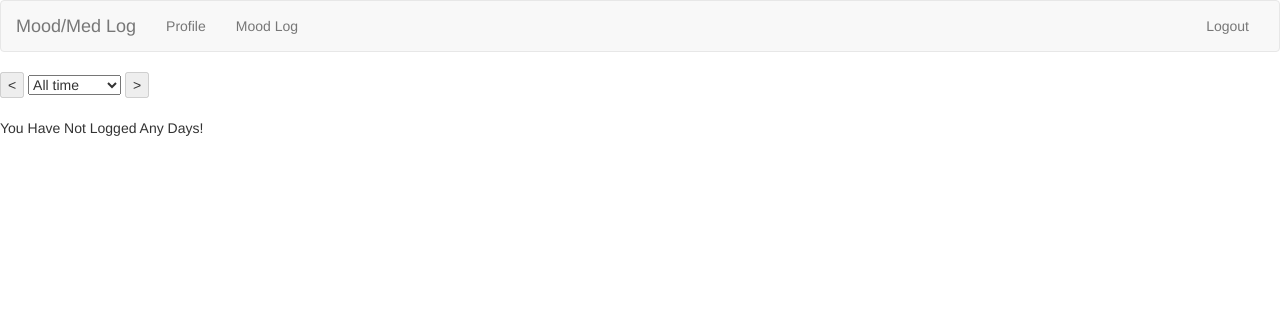
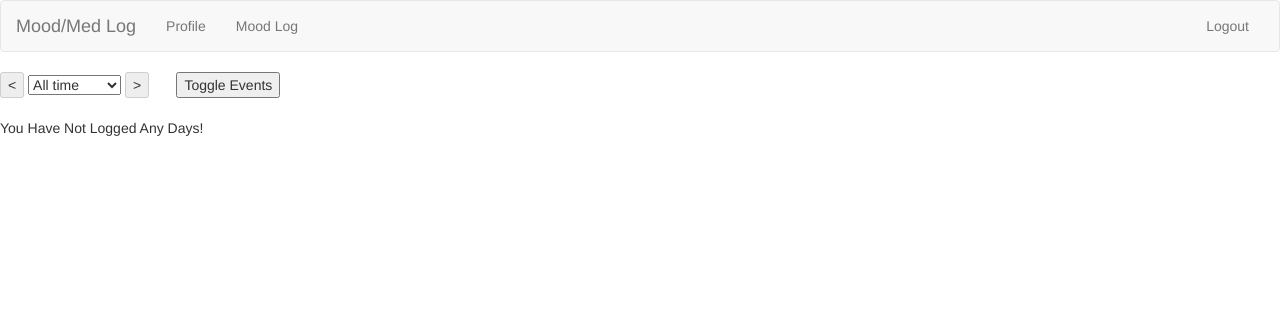
Before and after one commit to paulinang/moodwatch, a Flask app: page /user_day_moods in a window 1280 px wide. Shown: the top 312 px of the page. Run offline with Flask 2, Linux system fonts and the light colour scheme; the visitor is signed in with stand-in values (Sample User, id 1); data comes from the database, SQL or seed files in the repository; data that the repository does not hold is empty; some libraries are stand-ins or nearby versions.

Commit message:
Re-introduced toggling visibility of events

```diff
--- a/server.py
+++ b/server.py
@@ -244,8 +244,8 @@ def get_mood_chart_data():
                         event_dataset.extend([{'x': date, 'y': event.min_mood},
                                               {'x': date, 'y': event.max_mood}])
                     datasets.append({'label': 'event',
-                                     'backgroundColor': 'rgba(255,153,0,0.4)',
-                                     'borderColor': 'rgba(255,153,0,0.4)',
+                                     'backgroundColor': 'rgba(0,0,0,0)',
+                                     'borderColor': 'rgba(0,0,0,0)',
                                      'data': event_dataset})
 
     return jsonify({'datasets': datasets})
--- a/static/mood_chart.js
+++ b/static/mood_chart.js
@@ -31,6 +31,7 @@ function initializeOptions(minDate, maxDate) {
     return options
 }
 
+
 // AJAX request for json to create line chart with
 function createMoodChart(minDate, maxDate) {
     var options = initializeOptions(minDate, maxDate);
@@ -46,13 +47,8 @@ function createMoodChart(minDate, maxDate) {
         });
 }
 
+
 // Changes time window according to user selection in dropdown menu
-var timeWindows = {'month': 1,
-                   'quarter': 3,
-                   'bi-annual': 6,
-                   'year': 12};
-
-
 function changeTimeWindow(timeWindow) {
     moodChart.destroy();
     $('.move-time-button').attr('disabled', false);
@@ -80,7 +76,14 @@ function changeTimeWindow(timeWindow) {
     createMoodChart(minDate, maxDate);
 }
 
+
 // Moves chart in time based on user clicking back/forth buttons
+// make object relating time periods to number of months for add/subtraction
+var timeWindows = {'month': 1,
+                   'quarter': 3,
+                   'bi-annual': 6,
+                   'year': 12};
+
 $('.move-time-button').on('click', function () {
             var timeWindow = ($('#chart-time-window').val());
             var currentMinDate = moment(moodChart.options.scales.xAxes[0].time.min);
@@ -99,7 +102,6 @@ $('.move-time-button').on('click', function () {
             }
 
             if ((this.value == 'forward') && (currentMaxDate.isBefore(absMaxDate))) {
-                // debugger;
                 var newMinDate = currentMinDate.add(timeWindows[timeWindow], 'month').format('YYYY-MM-DD');
                 var newMaxDate = currentMaxDate.add(timeWindows[timeWindow], 'month').format('YYYY-MM-DD');
                 moodChart.destroy();
@@ -114,37 +116,18 @@ $('.move-time-button').on('click', function () {
             }
         });
 
-// $('#toggle-events').on('click', function () {
-//     var events = moodChart.data.datasets.filter(function (dataset) {return dataset.label == 'event'});
-//     console.log(events);
-//     for (i=0; i<events.length; i++) {
-//         if (events[i].borderColor != 'rgba(255,153,0,0.4)') {
-//             events[i].borderColor = 'rgba(255,153,0,0.4)';
-//         }
-//         else {
-//             events[i].borderColor = 'rgba(0,0,0,0)';
-//         }
-//     }
-//     moodChart.update();
-
-// });
 
 
-
-
-
-
-        // $('#toggle-events').on('click', function () {
-        //     var events = moodChart.data.datasets.filter(function (dataset) {return dataset.label == 'event'});
-        //     console.log(events);
-        //     for (i=0; i<events.length; i++) {
-        //         if (events[i].borderColor != 'rgba(255,153,0,0.4)') {
-        //             events[i].borderColor = 'rgba(255,153,0,0.4)';
-        //         }
-        //         else {
-        //             events[i].borderColor = 'rgba(0,0,0,0)';
-        //         }
-        //     }
-        //     moodChart.update();
-
-        // });
+// toggle visibility of events on click of button
+$('#toggle-events').on('click', function () {
+    var events = moodChart.data.datasets.filter(function (dataset) {return dataset.label == 'event'});
+    for (i=0; i<events.length; i++) {
+        if (events[i].borderColor != 'rgba(255,153,0,0.4)') {
+            events[i].borderColor = 'rgba(255,153,0,0.4)';
+        }
+        else {
+            events[i].borderColor = 'rgba(0,0,0,0)';
+        }
+    }
+    moodChart.update();
+});
--- a/templates/mood_chart.html
+++ b/templates/mood_chart.html
@@ -14,13 +14,13 @@
         <option value='year'>Annual</option>
     <select>
     <button type='button' class='move-time-button' value='forward' disabled>&gt;</button>
-    <br><br>
+    <span>&nbsp;&nbsp;&nbsp;&nbsp;&nbsp;</span>
+    <button type="button" id="toggle-events">Toggle Events</button><br><br>
 
     <!-- Mood Chart -->
     <div class="mood-chart" style='height: 50vh; width: 75vw'>
       <canvas id="moodChart"></canvas>
     </div>
-    <!-- <button type="button" id="toggle-events">Toggle Events</button><br><br> -->
     <script src='static/mood_chart.js'></script>
     <script>
         {% if user_info.user.days %}
@@ -43,9 +43,4 @@
     </script>
     <br>
 
-    <!-- <button type="button" id="toggle-events">Toggle Events</button><br><br> -->
-
-
-
-
 {% endblock %}
```
